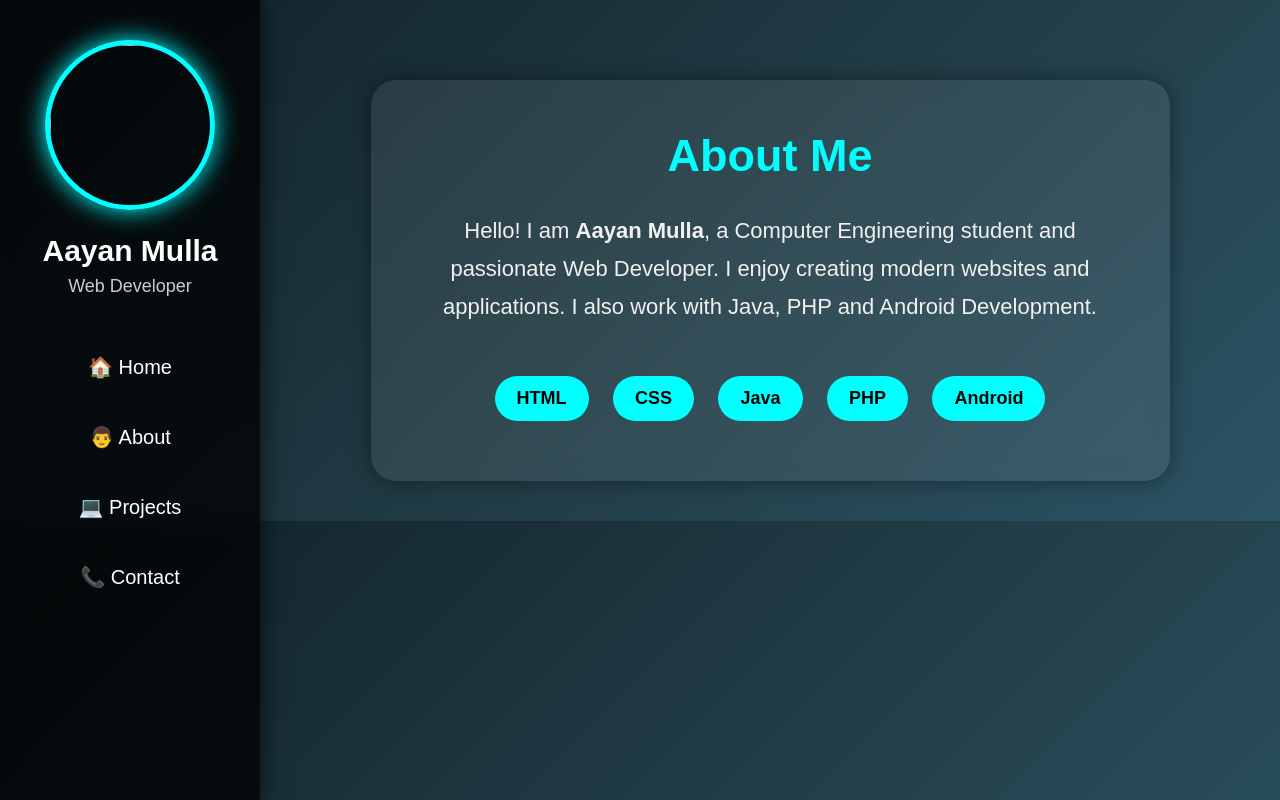
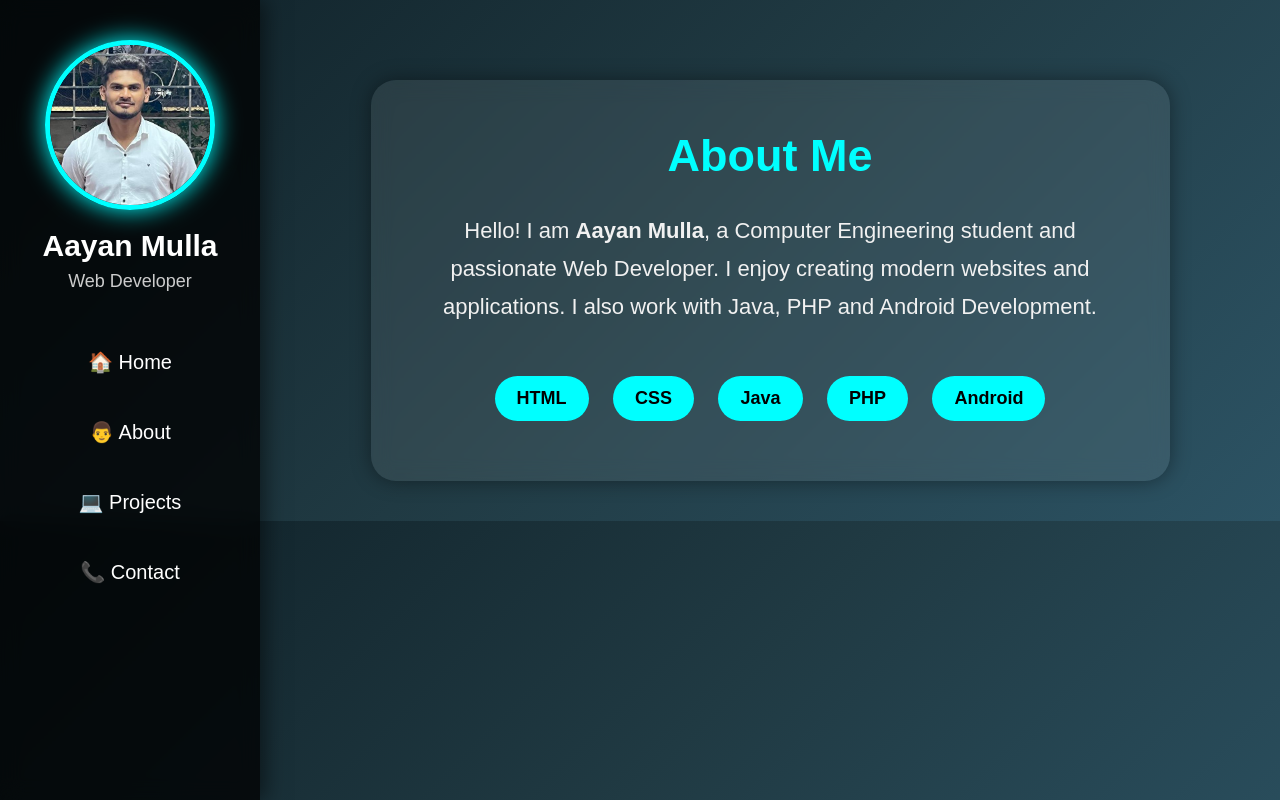
Before and after one commit to aayanmulla7828/Aayan, a plain HTML site: page about.html in a window 1280 px wide. Drawn offline with Linux system fonts and the light colour scheme.

Commit message:
Update about.html

```diff
--- a/about.html
+++ b/about.html
@@ -209,7 +209,7 @@
 
     <div class="profile-box">
 
-        <img src="myphoto.jpg" class="profile">
+        <img src="myphoto.jpeg" class="profile">
 
         <h1>Aayan Mulla</h1>
 
```
